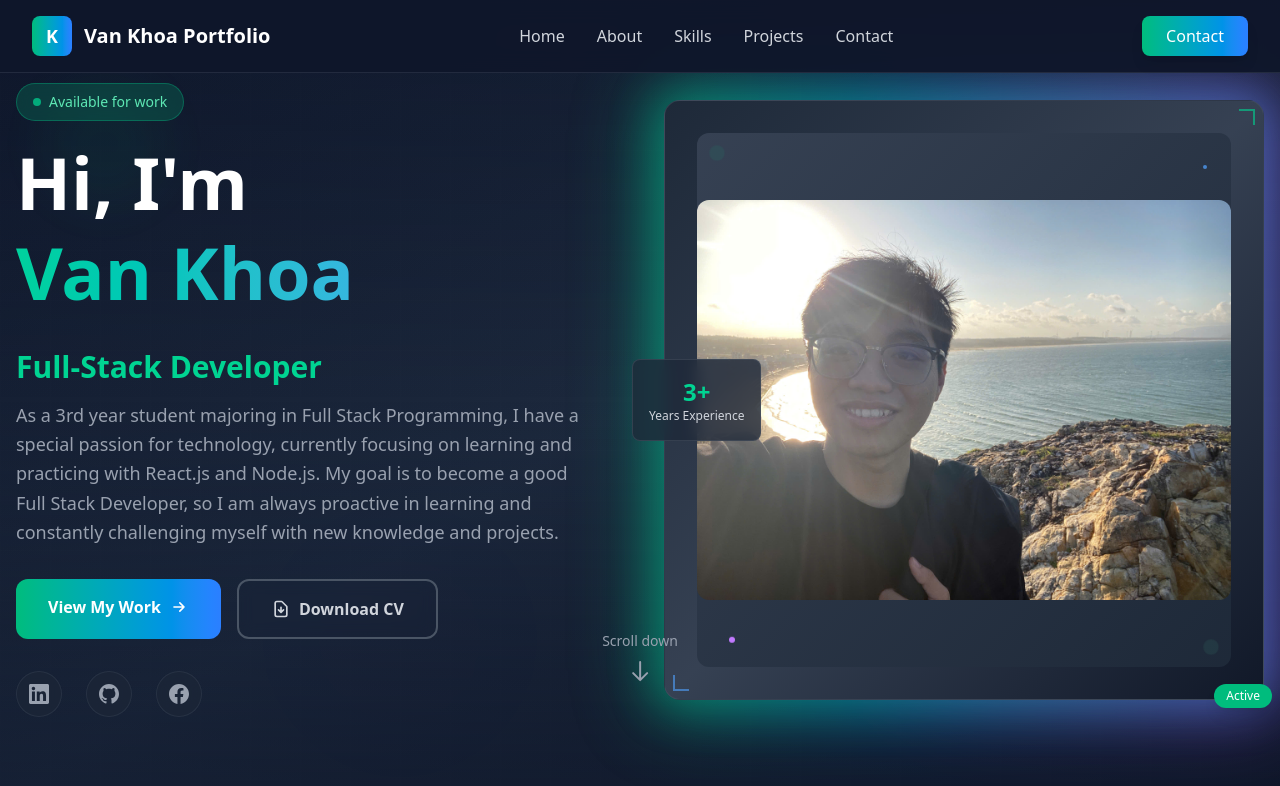
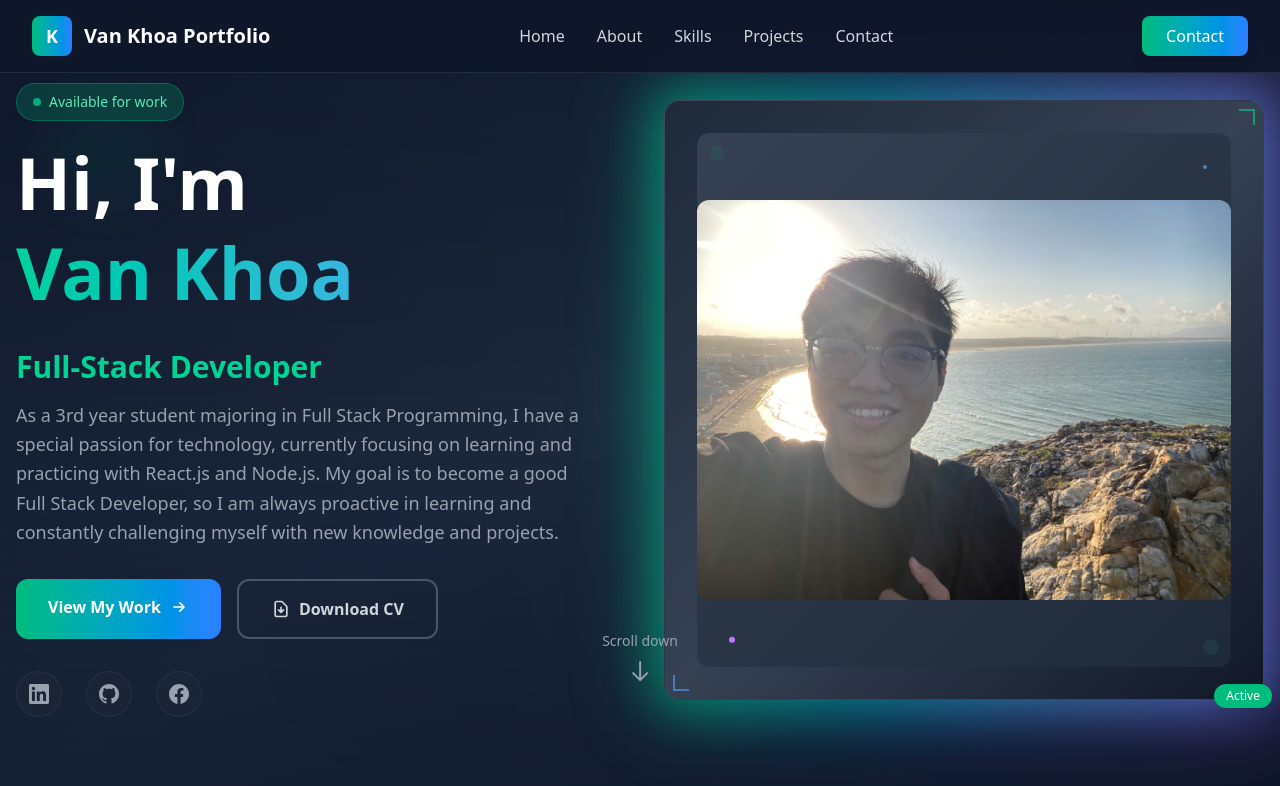
Before and after one commit to vankhoa-gubit/Portfolio, a React (Vite) app: page / in a window 1280 px wide. Shown: the top 786 px of the page. Built offline with nearby package versions, Linux system fonts and the light colour scheme.

Commit message:
Git page deploy #7

```diff
--- a/src/components/Hero.jsx
+++ b/src/components/Hero.jsx
@@ -136,10 +136,10 @@ const Hero = () => {
 
                         {/* Floating Info Cards */}
                         <div className="absolute -left-8 top-1/2 -translate-y-1/2 hidden lg:block animate-float">
-                            <div className="bg-gray-800/80 backdrop-blur-sm border border-gray-600/50 rounded-lg p-4 text-center">
-                                <div className="text-2xl font-bold text-emerald-400">3+</div>
-                                <div className="text-xs text-gray-300">Years Experience</div>
-                            </div>
+                            {/* <div className="bg-gray-800/80 backdrop-blur-sm border border-gray-600/50 rounded-lg p-4 text-center">
+                                <div className="text-2xl font-bold text-emerald-400">3rd</div>
+                                <div className="text-xs text-gray-300">Student</div>
+                            </div> */}
                         </div>
 
                         {/* <div className="absolute -right-8 top-1/4 hidden lg:block animate-float delay-1000">
```
